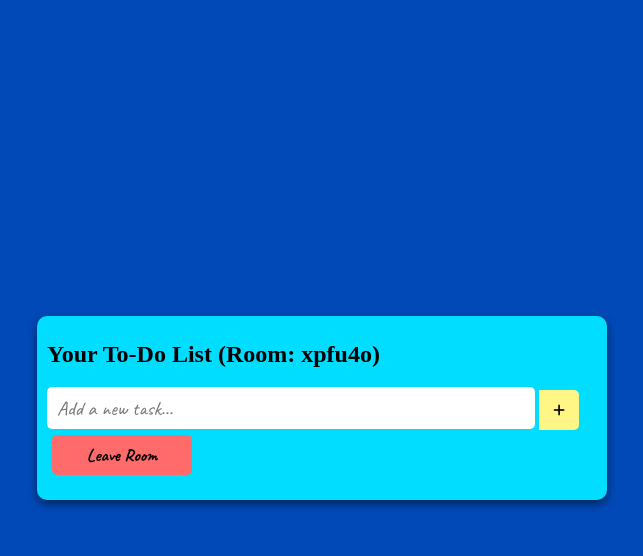
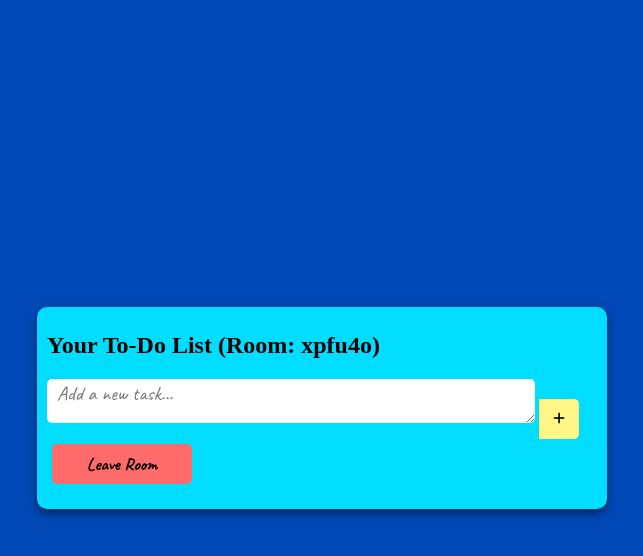
Before and after one commit to MrFantastico007/TO-DO-list, a website with bundled scripts: page index.html in a window 1280 px wide. Both pictures are taken after typing "Sample" into the empty fields and a click on the button "Create Room". Shown: the whole page, without its empty margins (318-961 px from the left). Built offline with nearby package versions, Linux system fonts and the light colour scheme; no server answers.

Commit message:
Update index.html

```diff
--- a/index.html
+++ b/index.html
@@ -36,8 +36,15 @@
     <!-- Screen 2 -->
     <div id="todoScreen" class="container hidden">
       <h2>Your To-Do List (Room: <span id="roomIdDisplay"></span>)</h2>
-      <input type="text" id="taskInput" placeholder="Add a new task..." />
-      <button id="addtask"><i class="fa-solid fa-plus"></i></button>
+      <div class="input-group">
+        <textarea
+          id="taskInput"
+          placeholder="Add a new task..."
+          rows="3"
+        ></textarea>
+        <button id="addtask"><i class="fa-solid fa-plus"></i></button>
+      </div>
+
       <div class="taskcontainer"></div>
       <button class="room-btn" id="leaveRoom">Leave Room</button>
     </div>
```
